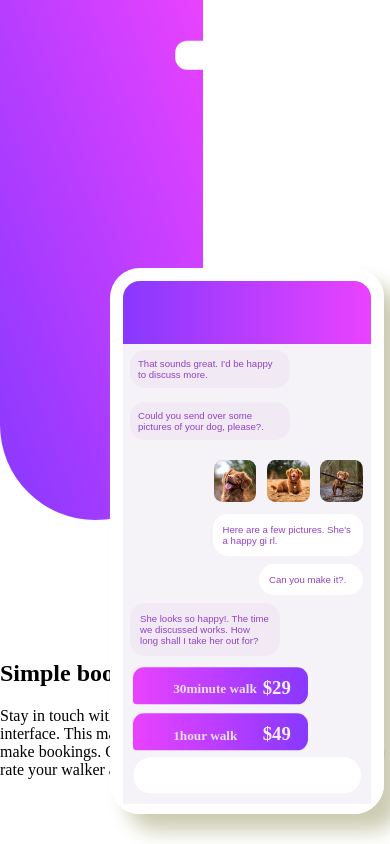
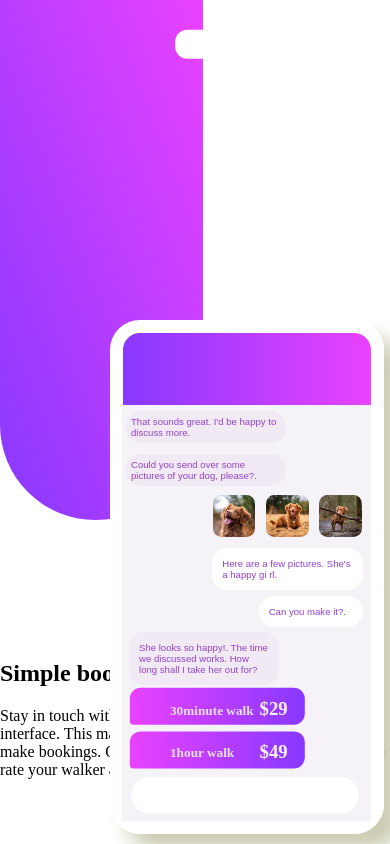
Before and after one commit to GTrialonis/chat-app-css-illustration, a plain HTML site: page index.html in a window 390 px wide. Drawn offline with Linux system fonts and the light colour scheme.

Commit message:
Add files via upload

```diff
--- a/mystyles.css
+++ b/mystyles.css
@@ -33,8 +33,8 @@ body {
   .cell-color {
     position: absolute;
     width: 15.5rem;
-    height: 32.5rem !important;
-    bottom: 50px;
+    height: 30.5rem !important;
+    bottom: 30px;
     background-image: linear-gradient(to right, hsl(264, 100%, 61%), hsl(293, 100%, 63%));
     border-radius: 30px 30px 30px 30px;
     border: 13px solid white;
@@ -48,7 +48,7 @@ body {
     width: 9.5rem;
     height: 1.8rem;
     transform: translate(10%, 20%);
-    top: 2.2rem;
+    top: 1.5rem;
     left: 10rem;
     border-radius: 12px 12px 12px 12px;
     background-color: white;
@@ -56,12 +56,12 @@ body {
   }
 
   .cell-inside {
-    width: 15.5rem;
-    height: 460px;
+    width: 15.54rem;
+    height: 26rem;
     position: absolute;
-    bottom: 80px;
+    bottom: 63px;
     background-color: hsl(270, 20%, 96%);
-    transform: translate(123px, 40px);
+    transform: translate(122px, 40px);
     z-index: 3;
   }
 
@@ -69,8 +69,8 @@ body {
    background-color: hsl(276, 35%, 94%);
    color: hsl(276, 55%, 52%);
    width: 10rem;
-   padding: 8px;
-   margin: 7px;
+   padding: 5px;
+   margin: 4px;
    text-align: left;
    text-decoration: none;
    display: inline-block;
@@ -84,7 +84,7 @@ body {
   max-width: 10rem;
   text-align: right;
   padding-left: 5rem;
-  margin-top: 0.8rem;
+  margin-top: 0.3rem !important;
   display: flex;
   justify-content: space-between;
   flex-direction: row;
@@ -109,7 +109,7 @@ img {
    text-decoration: none;
    display: inline-block;
    font-size: 0.6rem;
-   margin-top: 0.5rem;
+   margin-top: 0.4rem;
    margin-right: 0.5rem;
    border: 0px white;
    border-radius: 15px;
@@ -125,7 +125,7 @@ img {
    text-decoration: none;
    display: inline-block;
    font-size: 0.6rem;
-   margin-top: 0.5rem;
+   margin-top: 0.3rem;
    border: 0px hsl(276, 35%, 94%);
    border-radius: 15px;
 }
@@ -138,8 +138,8 @@ img {
   position: absolute;
   width: 10.9rem;
   height: 2.3rem;
-  transform: translate(4%, 20%);
-  bottom: 6.7rem;
+  transform: translate(0.3rem, 0.3rem);
+  bottom: 6.3rem;
   margin: 0 auto;
   left: 0.2rem;
   border-radius: 11px 11px 11px 4px;
@@ -155,8 +155,8 @@ img {
     position: absolute;
     width: 10.9rem;
     height: 2.3rem;
-    transform: translate(4%, 20%);
-    bottom: 3.8rem;
+    transform: translate(0.3rem, 0.4rem);
+    bottom: 3.7rem;
     /* top: 2.2rem; */
     left: 0.2rem;
     border-radius: 11px 11px 11px 4px;
@@ -167,7 +167,7 @@ img {
 .circle {
   width: 30px;
   /* flex: 1; */
-  padding: 12px 0 11px 10px;
+  padding: 16px 0 11px 10px;
 }
 
 .price {
@@ -188,7 +188,7 @@ img {
     position: absolute;
     width: 14.2rem;
     height: 2.3rem;
-    transform: translate(25%, 20%);
+    transform: translate(3.4rem, 1.7rem);
     bottom: 3.6rem;
     /* top: 2.2rem; */
     left: 4.8rem;
```
